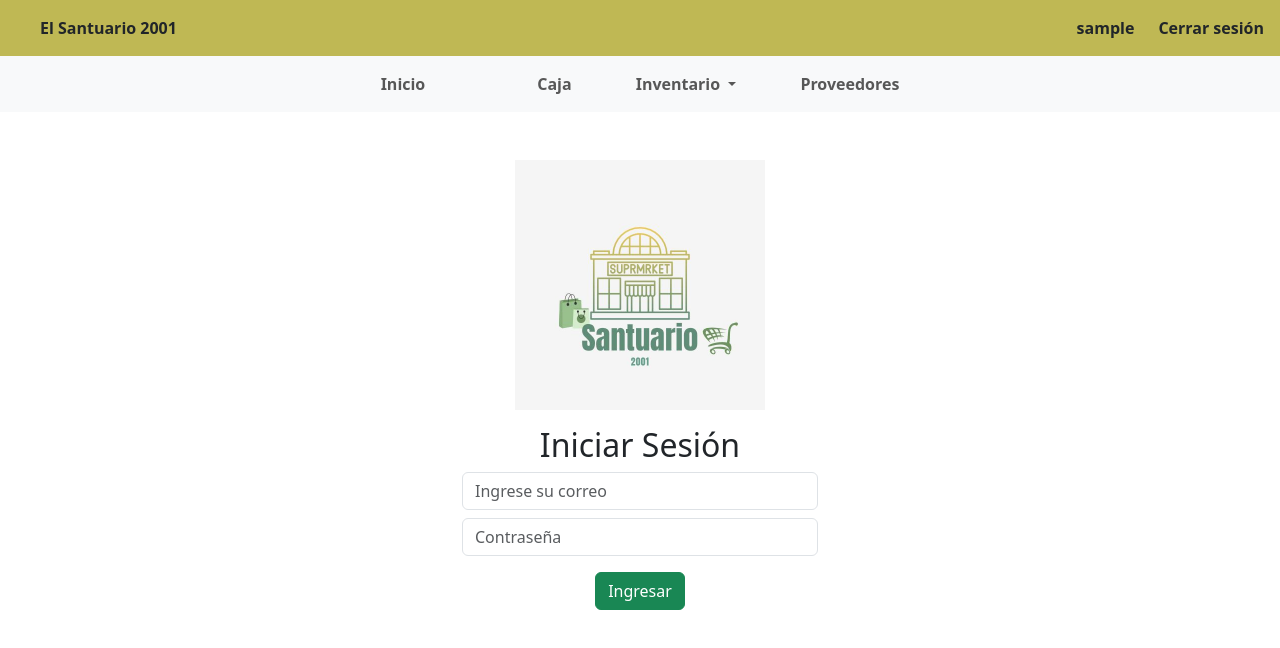
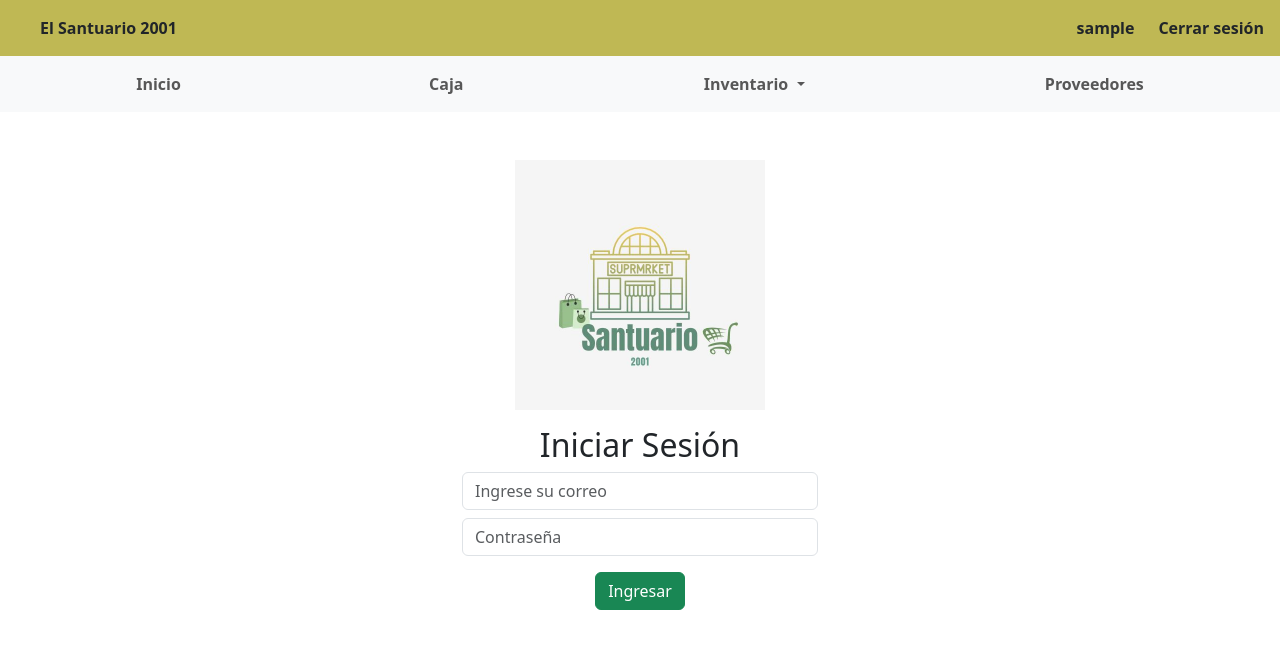
Before and after one commit to nesiv3/client_santuario, an Angular app: page /login in a window 1280 px wide. Shown: the top 648 px of the page. Built offline with nearby package versions, Linux system fonts and the light colour scheme; no server answers; sample sign-in values are in the browser's storage.

Commit message:
carpinteria de navbar

```diff
--- a/src/app/components/nav-bar/nav-bar.component.html
+++ b/src/app/components/nav-bar/nav-bar.component.html
@@ -14,21 +14,26 @@
   </div>
 
   <nav class="navbar navbar-expand-lg navbar-light bg-light">
-    <div class="container-fluid d-flex flex-column">
-      <div
-        class="collapse navbar-collapse d-flex justify-content-around"
-        id="navbarNav"
+    <div class="container-fluid">
+      <button
+        class="navbar-toggler"
+        type="button"
+        data-bs-toggle="collapse"
+        data-bs-target="#navbarNav"
+        aria-controls="navbarNav"
+        aria-expanded="false"
+        aria-label="Toggle navigation"
       >
-        <ul class="navbar-nav mb-2 mb-lg-0">
-          <li class="nav-item mx-5 fw-bold">
-            <a class="btn nav-link" routerLink="/home" routerLinkActive="active"
-              >Inicio</a
-            >
+        <span class="navbar-toggler-icon"></span>
+      </button>
+
+      <div class="collapse navbar-collapse" id="navbarNav">
+        <ul class="navbar-nav w-100 justify-content-center justify-content-lg-around text-center text-lg-start">
+          <li class="nav-item mx-2 fw-bold">
+            <a class="btn nav-link" routerLink="/home" routerLinkActive="active">Inicio</a>
           </li>
-          <li class="nav-item mx-5 fw-bold">
-            <a class="btn nav-link" routerLink="/cash" routerLinkActive="active"
-              >Caja</a
-            >
+          <li class="nav-item mx-2 fw-bold">
+            <a class="btn nav-link" routerLink="/cash" routerLinkActive="active">Caja</a>
           </li>
 
           <li class="nav-item dropdown fw-bold">
@@ -44,39 +49,24 @@
             </a>
             <ul class="dropdown-menu" aria-labelledby="inventoryDropdown">
               <li>
-                <a class="dropdown-item" routerLink="/inventory"
-                  >Gestión de Inventario</a
-                >
+                <a class="dropdown-item" routerLink="/inventory">Gestión de Inventario</a>
               </li>
               <li>
-                <a class="dropdown-item" routerLink="/purchase"
-                  >Ingreso de Facturas</a
-                >
+                <a class="dropdown-item" routerLink="/purchase">Ingreso de Facturas</a>
               </li>
             </ul>
           </li>
 
-          <li class="nav-item mx-5 fw-bold">
-            <a
-              class="btn nav-link"
-              routerLink="/supplier"
-              routerLinkActive="active"
-              >Proveedores</a
-            >
+          <li class="nav-item mx-2 fw-bold">
+            <a class="btn nav-link" routerLink="/supplier" routerLinkActive="active">Proveedores</a>
           </li>
-          <li
-            class="nav-item mx-5 fw-bold"
-            *ngIf="userItem?.type_user === 1 || userItem?.type_user === 5"
-          >
-            <a
-              class="btn nav-link"
-              routerLink="/admin"
-              routerLinkActive="active"
-              >Administrador</a
-            >
+
+          <li class="nav-item mx-2 fw-bold" *ngIf="userItem?.type_user === 1 || userItem?.type_user === 5">
+            <a class="btn nav-link" routerLink="/admin" routerLinkActive="active">Administrador</a>
           </li>
         </ul>
       </div>
     </div>
   </nav>
+
 </div>
```
